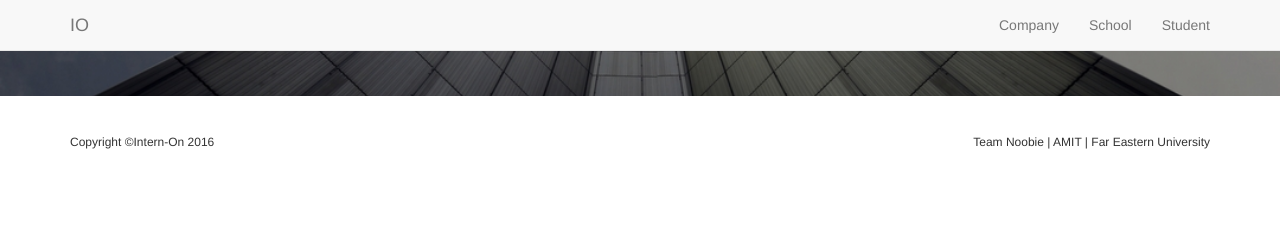
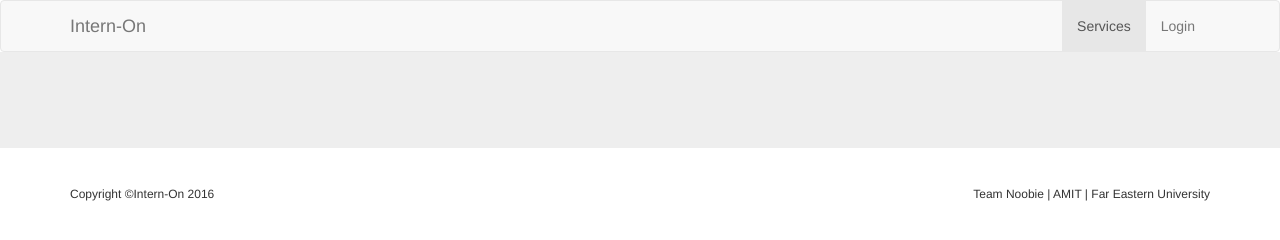
Before and after one commit to Team-Noobie/Intern-On-V.2, a website: page index.html at #!/index in a window 1280 px wide. Drawn offline with nearby package versions, Linux system fonts and the light colour scheme; some packages are replaced by stand-ins of ours.

Commit message:
Revert "Landing page updated"
This reverts commit baee76d71826538251b73048815711fffcf56980.

```diff
--- a/css/style.css
+++ b/css/style.css
@@ -1,18 +1,5 @@
-.jumbotron{
-    height: -webkit-fill-available;
-    background-image: url('../img/header-bg.jpg');
-    background-repeat: no-repeat;
-    background-attachment: scroll;
-    background-position: center center;
-    -webkit-background-size: cover;
-    -moz-background-size: cover;
-    background-size: cover;
-    -o-background-size: cover;
-    text-align: center;
-}
-
 .name{
-    color: #FFFFFF;
+    color: #999999;
 }
 
 #sidebar-wrapper {
@@ -26,7 +13,7 @@
 /* Sidebar Styles */
 
 .sidebar-nav {
-    background: #008cba;
+    background: #000;
     position: absolute;
     top: 0;
     width: 250px;
@@ -44,7 +31,7 @@
 .sidebar-nav li a {
     display: block;
     text-decoration: none;
-    color: #FFFFFF;
+    color: #999999;
 }
 
 .sidebar-nav li a:hover {
@@ -65,7 +52,7 @@
 }
 
 .sidebar-nav > .sidebar-brand a {
-    color: #FFFFFF;
+    color: #999999;
 }
 
 .sidebar-nav > .sidebar-brand a:hover {
--- a/index.html
+++ b/index.html
@@ -6,9 +6,7 @@
         <meta name="viewport" content="width=device-width, initial-scale=1">
         <link href="css/style.css" rel="stylesheet">
 
-        <!-- <link href="bower_components/bootstrap/dist/css/bootstrap.css" rel="stylesheet"> -->
-        <link href="https://bootswatch.com/simplex/bootstrap.min.css" rel="stylesheet">
-
+        <link href="bower_components/bootstrap/dist/css/bootstrap.css" rel="stylesheet">
         <link href="bower_components/font-awesome/css/font-awesome.min.css" rel="stylesheet" type="text/css">
 
     </head>
--- a/templates/index.html
+++ b/templates/index.html
@@ -1,22 +1,19 @@
-<nav class="navbar navbar-default navbar-fixed-top" style="margin-bottom:0px">
+<nav class="navbar navbar-default" style="margin-bottom:0px">
     <div class="container">
-        <div class="navbar-header"><a href="#" class="navbar-brand navbar-link"> <span >IO</span></a>
+        <div class="navbar-header"><a href="#" class="navbar-brand navbar-link">Intern-On </a>
             <button data-toggle="collapse" data-target="#navcol-1" class="navbar-toggle collapsed"><span class="sr-only">Toggle navigation</span><span class="icon-bar"></span><span class="icon-bar"></span><span class="icon-bar"></span></button>
         </div>
         <div class="collapse navbar-collapse" id="navcol-1">
             <ul class="nav navbar-nav navbar-right">
-                <li role="presentation"><a ui-sref="company.profile">Company</a></li>
-                <li role="presentation"><a ui-sref="coordinator.profile">School</a></li>
-                <li role="presentation"><a ui-sref="student.profile">Student</a></li>
+                <li role="presentation" class="active"><a href="#">Services </a></li>
+                <li role="presentation"><a ui-sref="supervisor.profile">Login </a></li>
             </ul>
         </div>
     </div>
 </nav>
 
 <div class="jumbotron">
-    <div class="banner-photo">
 
-    </div>
 </div>
 
 <footer>
```
Also changed, not shown: img/header-bg.jpg (deleted).
